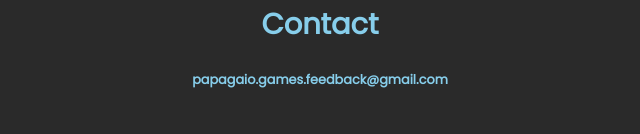
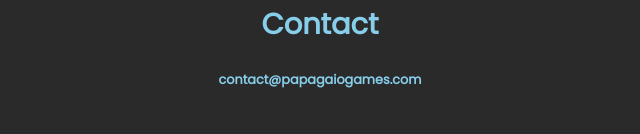
Before and after one commit to eliy5550/papagaio_website, a website: page public/index.html in a window 1280 px wide. Shown: the part 1259-1393 px from the top of the page, 320-960 px from the left. Drawn offline with Linux system fonts and the light colour scheme.

Commit message:
Update index.html

```diff
--- a/public/index.html
+++ b/public/index.html
@@ -218,7 +218,7 @@
 
         <div class="contact">
             <h2>Contact</h2>
-            <p>papagaio.games.feedback@gmail.com</p>
+            <p>contact@papagaiogames.com</p>
         </div>
     </div>
 </body>
```
